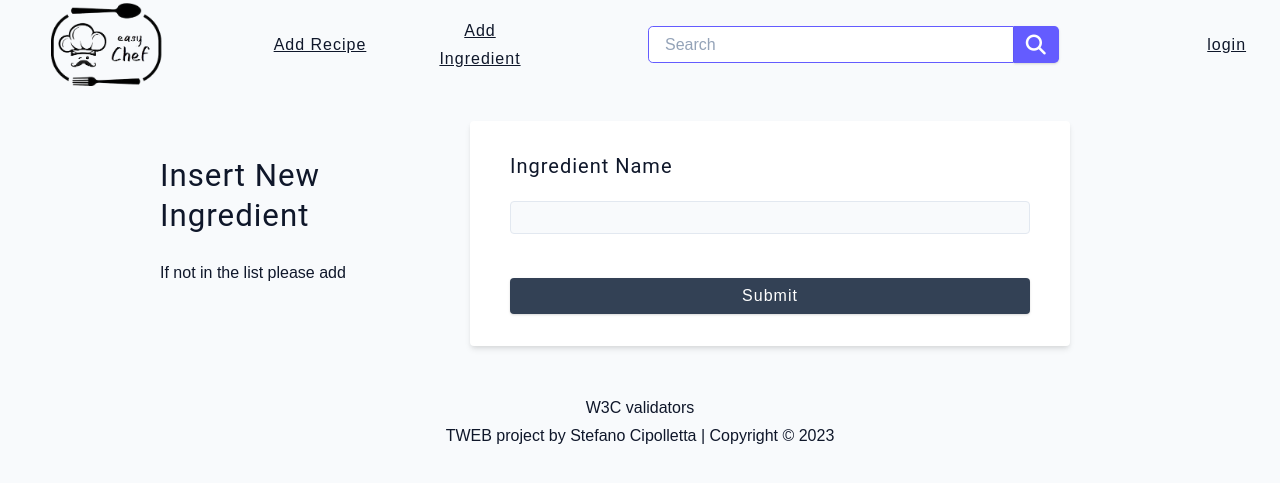
After one commit to cipst/EasyChef, a PHP site: page /add_ingredient.php in a window 1280 px wide. The commit adds this page. Shown: the top 483 px of the page. Run offline with PHP 8.4, Linux system fonts and the light colour scheme.

Commit message:
404, add ingredient and index changed title

```diff
--- /dev/null
+++ b/progetto_finale/add_ingredient.php
@@ -0,0 +1,31 @@
+<?php include_once("php/top.php"); ?>
+<title>Add Ingredient</title>
+<script type="module" src="js/controller/ingredients.js"></script>
+<?php include_once("php/navbar.php"); ?>
+
+<section class="contact-container">
+    <article class="contact-info">
+        <h3>Insert new ingredient</h3>
+        <p>
+            If not in the list please add
+        </p>
+    </article>
+    <article>
+        <form class="form contact-form">
+            <div class="form-row">
+                <h5>Ingredient name</h5>
+                <input type="text" name="ingredientname" id="ingredientName" class="form-input" />
+            </div>
+
+            </br>
+
+            <button type="button" id="addIngredient" class="btn btn-block">
+                submit
+            </button>
+        </form>
+    </article>
+</section>
+
+<?php
+include_once("html/bottom.html");
+?>
--- a/progetto_finale/index.php
+++ b/progetto_finale/index.php
@@ -1,5 +1,7 @@
 <?php include_once("php/top.php"); ?>
+<title>EasyChef</title>
 <script type="module" src="js/controller/recipes.js"></script>
+<script type="module" src="js/controller/ingredients.js"></script>
 <script type="module" src="js/controller/cooking_methods.js"></script>
 <!-- <script type="module" src="js/chefs.js"></script> -->
 <?php include_once("php/navbar.php"); ?>
--- a/progetto_finale/not_found.php
+++ b/progetto_finale/not_found.php
@@ -1,4 +1,5 @@
 <?php include_once("php/top.php"); ?>
+<title>404</title>
 <script type="module" src="js/controller/recipes.js"></script>
 <script type="module" src="js/controller/cooking_methods.js"></script>
 <?php include_once("php/navbar.php"); ?>
```
